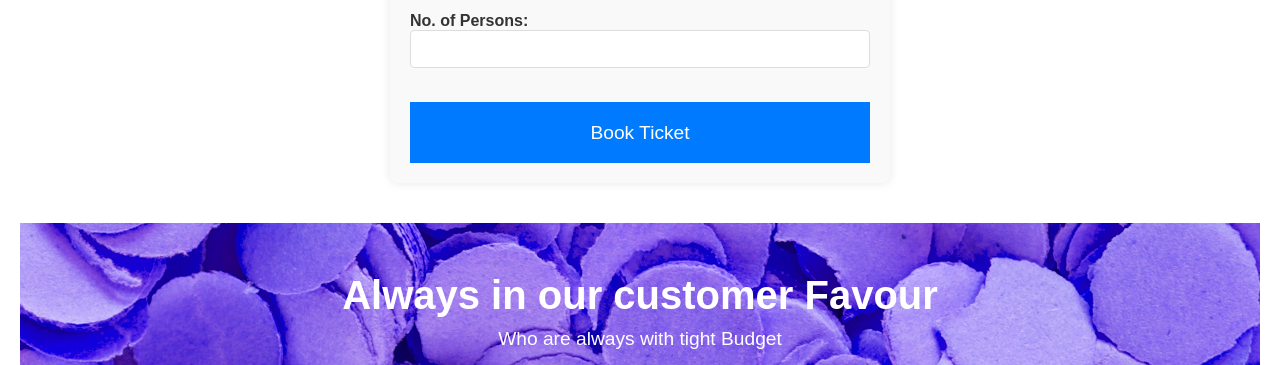
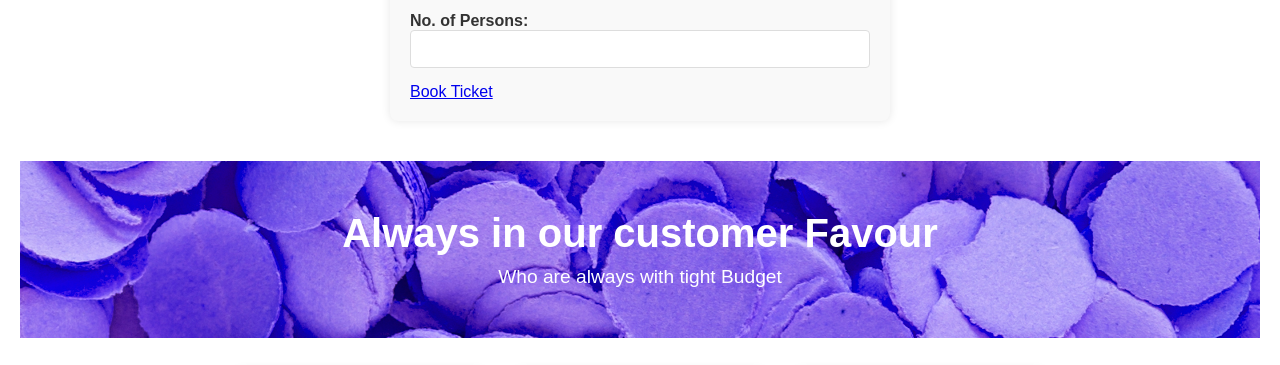
Before and after one commit to NavaneethaKrishnan-29/travel, a plain HTML site: page index.html in a window 1280 px wide. Shown: the part 2699-3064 px from the top of the page. Drawn offline with Linux system fonts and the light colour scheme.

Commit message:
Add files via upload

```diff
--- a/index.html
+++ b/index.html
@@ -150,7 +150,8 @@
                 <label for="persons">No. of Persons:</label>
                 <input type="number" id="persons" name="persons" min="1" required>
             </div>
-            <button type="submit">Book Ticket</button>
+            <!-- <button type="submit">Book Ticket</button> -->
+            <a href="payment.html">Book Ticket</a>
         </form>
     </section>
 
```
